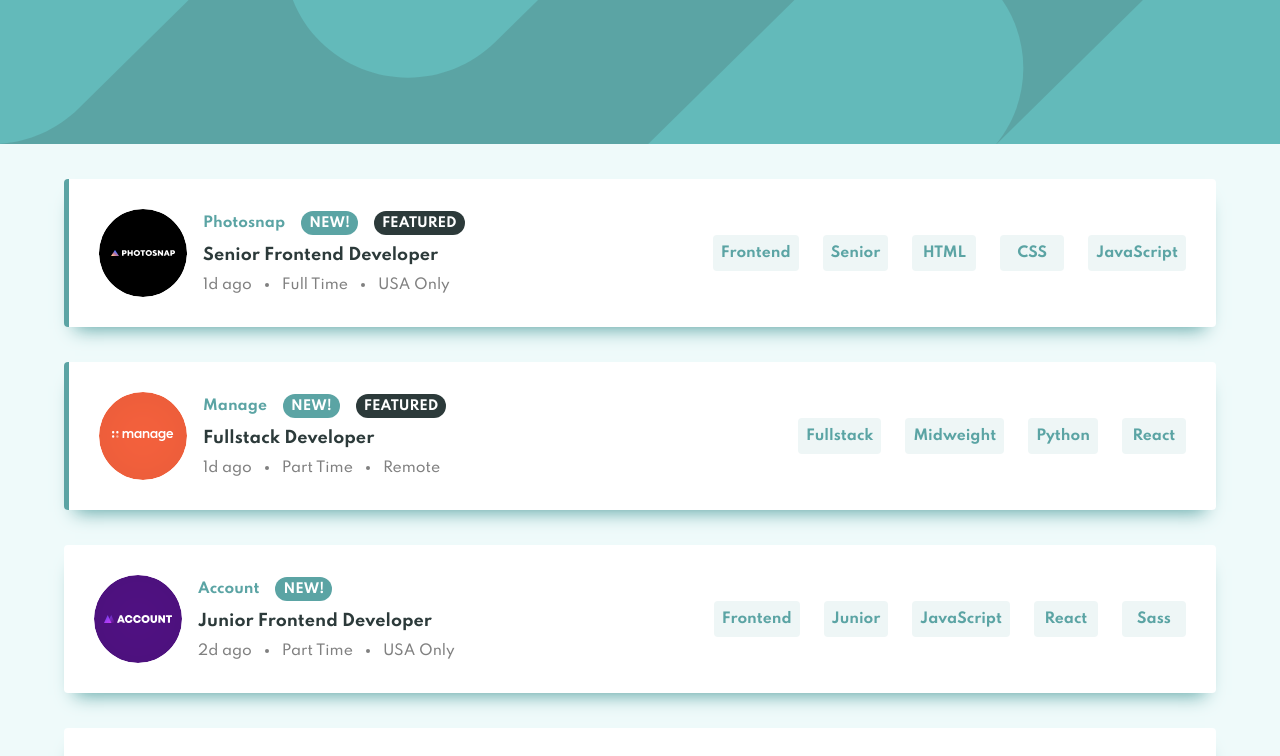
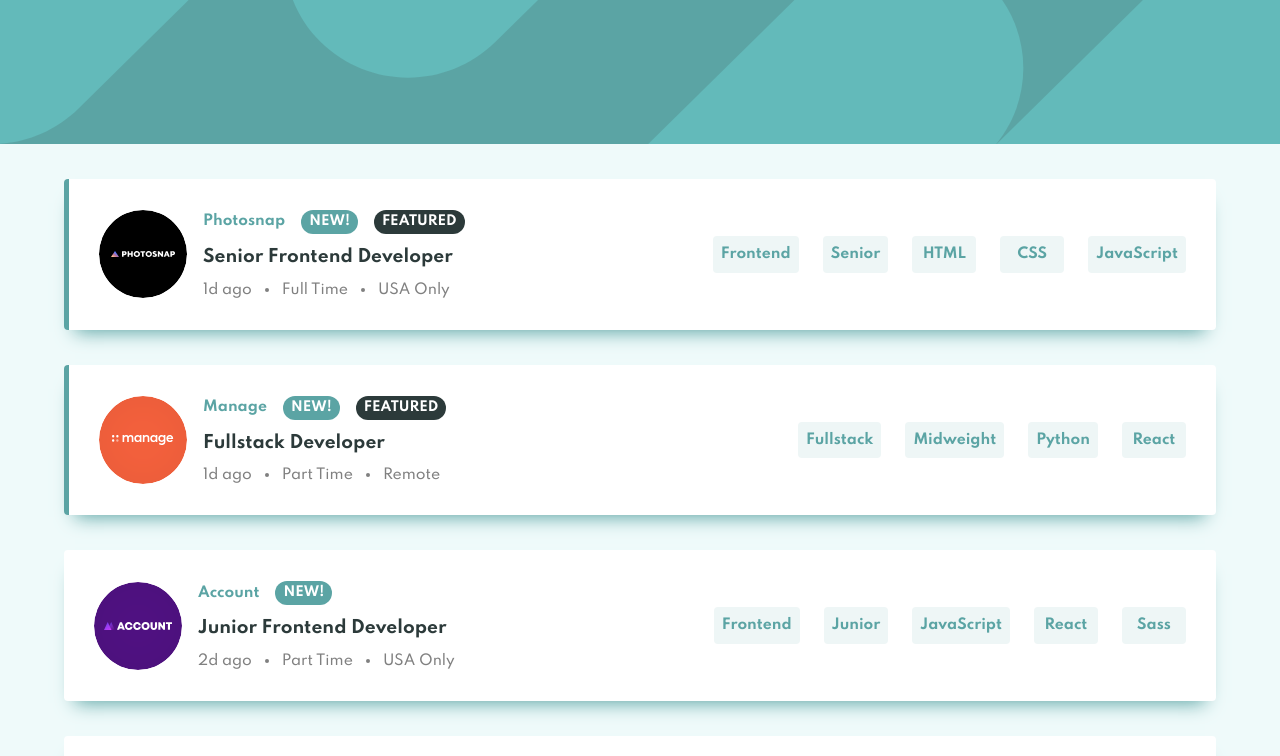
Before and after one commit to Abdelghafour122/static-job-listing, a React (Create React App) app: page / in a window 1280 px wide. Shown: the top 756 px of the page. Built offline with nearby package versions, Linux system fonts and the light colour scheme.

Commit message:
fixing report errors

```diff
--- a/src/components/Job.jsx
+++ b/src/components/Job.jsx
@@ -85,10 +85,9 @@ const Job = ({
                 disableRipple
                 variant="text"
                 sx={{ padding: "0" }}
+                className={classes.positionHead}
               >
-                <Typography variant="body1" className={classes.positionHead}>
-                  {position}
-                </Typography>
+                {position}
               </Button>
 
               <Box className={classes.infoCont}>
--- a/src/customStyles.js
+++ b/src/customStyles.js
@@ -16,6 +16,7 @@ const useStyles = makeStyles({
   positionHead: {
     color: "#2c3a3a",
     transition: "0.3s",
+    fontSize: "17px",
     "&:hover": {
       color: "hsl(180, 29%, 50%)",
     },
```
